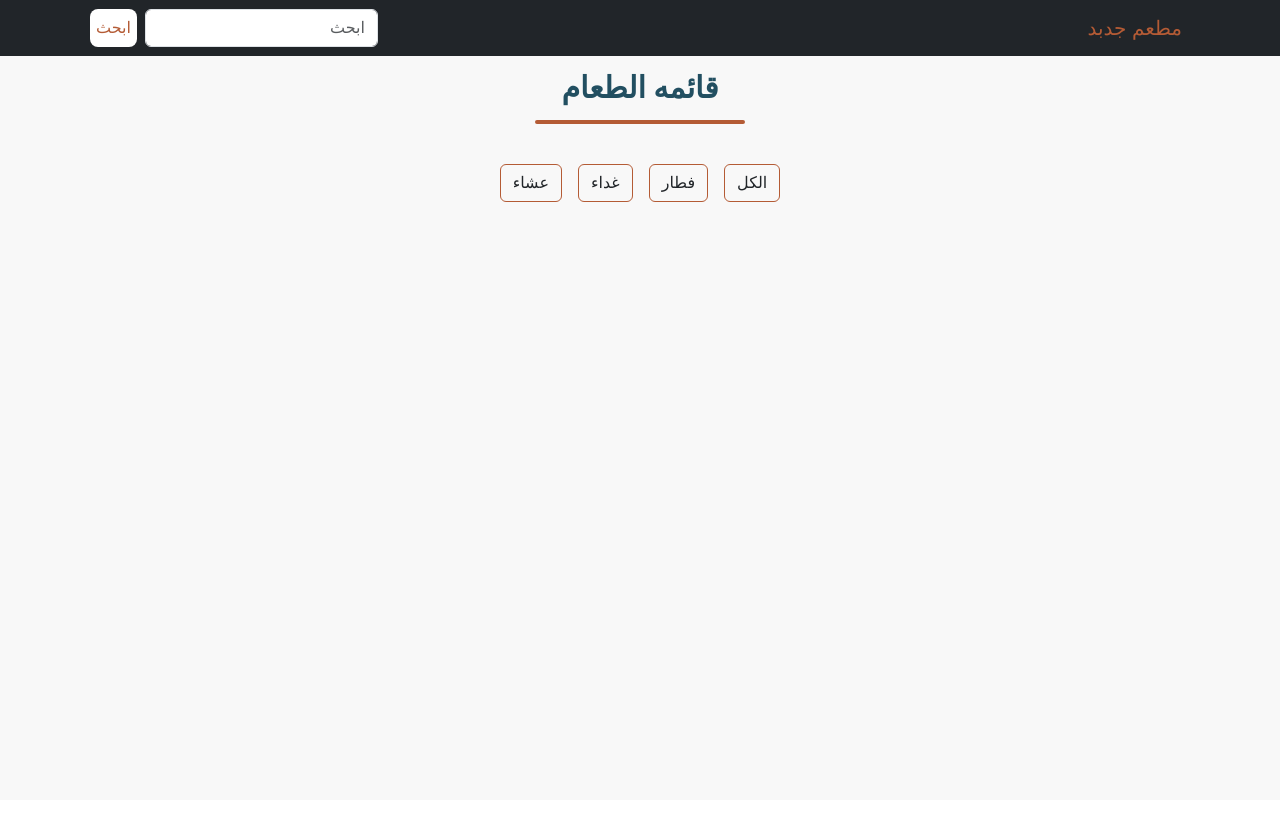
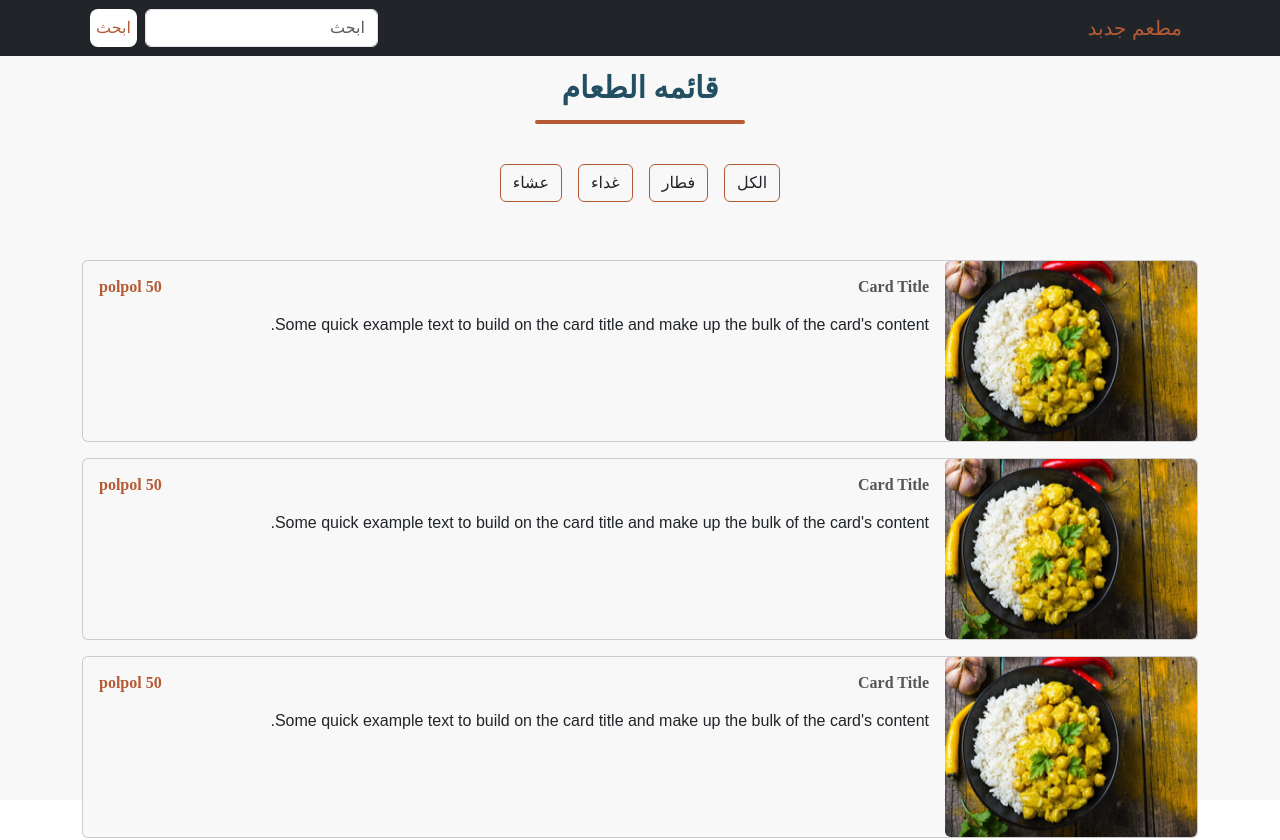
Before and after one commit to React-projects/Menu-project, a React (Create React App) app: page / in a window 1280 px wide. Shown: the top 840 px of the page. Before the commit the page ends 800 px from the top, so only its background shows below. Built offline with nearby package versions, Linux system fonts and the light colour scheme; a web font is replaced by a local one.

Commit message:
finishing cardItem design and editing some imports in header component

```diff
--- a/src/App.js
+++ b/src/App.js
@@ -2,6 +2,7 @@ import { Container } from "react-bootstrap";
 import Header from "./Components/Header";
 import MainTitle from "./Components/MainTitle";
 import Categories from "./Components/Categories";
+import CardItem from "./Components/CardItem";
 
 function App() {
   return (
@@ -10,6 +11,11 @@ function App() {
       <Container>
         <MainTitle/>
         <Categories/>
+        <CardItem/>
+        <CardItem/>
+        <CardItem/>
+        <CardItem/>
+        <CardItem/>
 
       </Container>
 
--- /dev/null
+++ b/src/Components/CardItem.jsx
@@ -0,0 +1,29 @@
+import { Col, Row } from "react-bootstrap";
+import Card from "react-bootstrap/Card";
+
+function CardItem() {
+  return (
+    <div>
+      <Row>
+        <Col sm="12" className="mb-3">
+          <Card className="d-flex flex-row" style={{background:' #F8F8F8'}}>
+            <Card.Img className="img-item" src="/images/1.png" />
+            <Card.Body>
+              <Card.Title className="d-flex justify-content-between">
+                <div className="item-title"> Card Title</div>
+                <div className="item-price"> 50 polpol</div>
+              </Card.Title>
+              <Card.Text className="py-2">
+                <div className="item-description"></div>
+                Some quick example text to build on the card title and make up
+                the bulk of the card's content.
+              </Card.Text>
+            </Card.Body>
+          </Card>
+        </Col>
+      </Row>
+    </div>
+  );
+}
+
+export default CardItem;
--- a/src/index.css
+++ b/src/index.css
@@ -41,7 +41,7 @@
 }
 .img-item {
   height: 180px;
-  width: 252px;
+  width: 252px !important;
   border-radius: 5px;
 }
 .item-description {
```
Also changed, not shown: src/Components/Header.jsx (+8 -8 lines).
